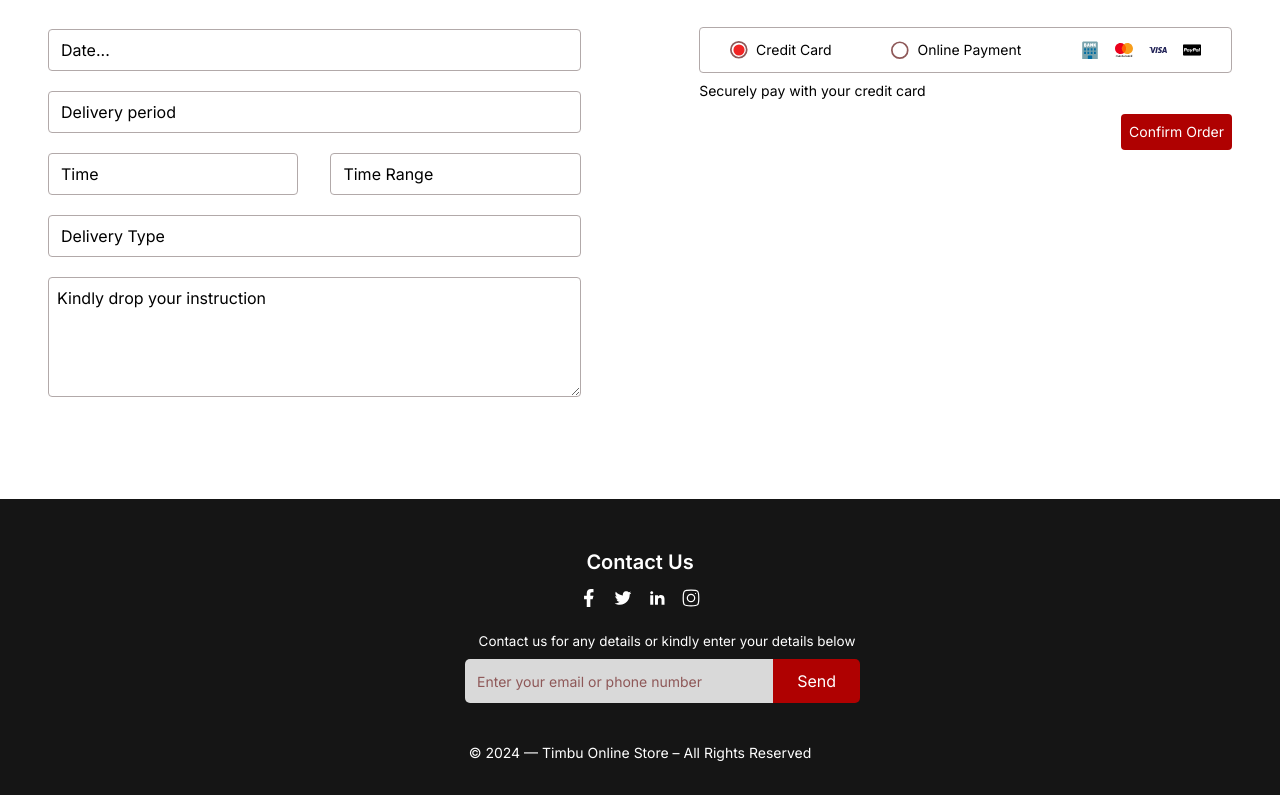
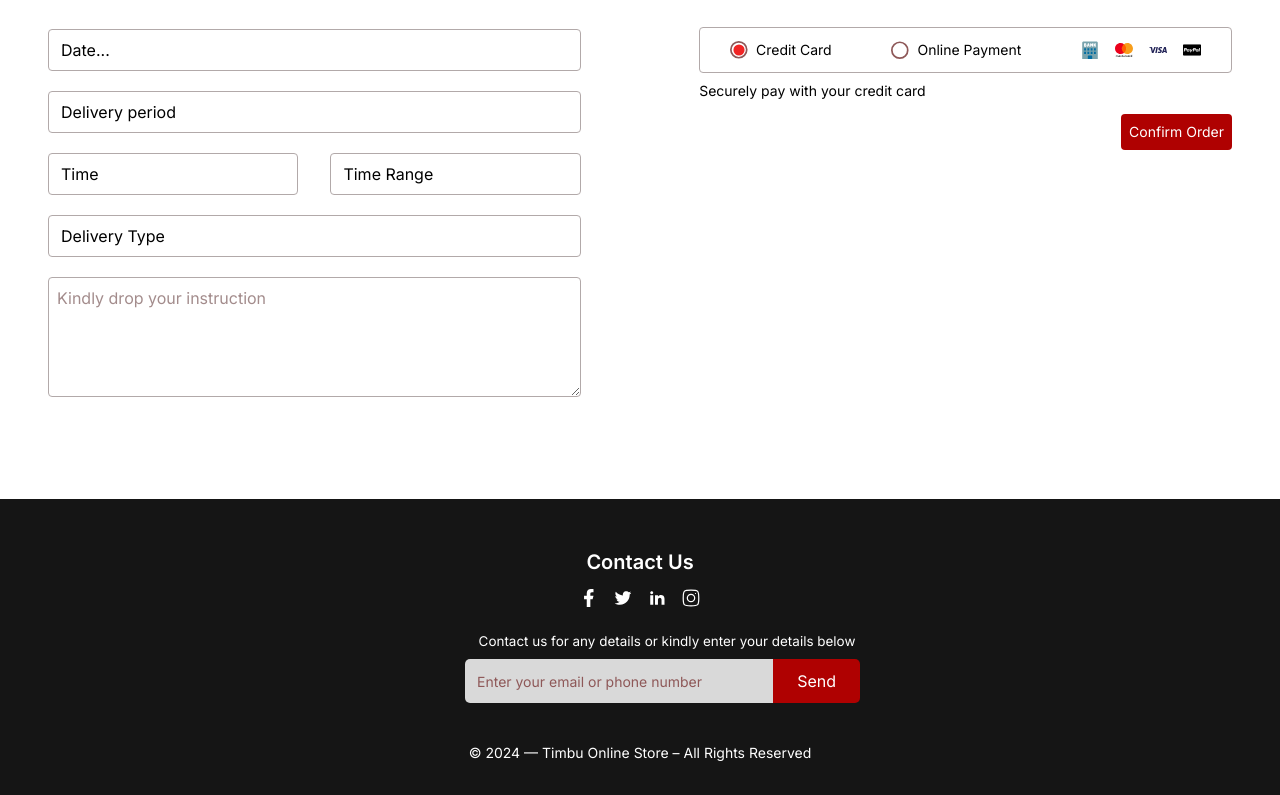
Before and after one commit to Emmadegreat/stage2-task, a Next.js app: page /checkout in a window 1280 px wide. Shown: the part 627-1422 px from the top of the page. Built offline with nearby package versions, Linux system fonts and the light colour scheme.

Commit message:
codes optimized

```diff
--- a/src/app/checkout/page.tsx
+++ b/src/app/checkout/page.tsx
@@ -119,9 +119,9 @@ const Checkout = () => {
                             className='w-full h-[42px] text-[1rem] px-3 py-1 mb-5 rounded border-[1px] border-[#B2A9A9]
                                 focus:outline-0 focus:border-[1px] focus:border-[#B2A9A9] placeholder-[#000] mr-4'
                         />
-                        <textarea name="" id="" className='border-[1px] border-[#B2A9A9]
+                        <textarea name="" placeholder="Kindly drop your instruction" id="" className='border-[1px] border-[#B2A9A9]
                                 focus:outline-0 focus:border-[1px] focus:border-[#B2A9A9] placeholder-[#A38C8C] rounded p-2 md:h-1[30px] h-[120px] basis-[30%] w-full'>
-                            Kindly drop your instruction
+
                         </textarea>
                     </section>
 
--- a/src/components/productcard.tsx
+++ b/src/components/productcard.tsx
@@ -94,9 +94,6 @@ const ProductCard: React.FC<productsProps> = ({ imgUrl, name, price }) => {
                         </div>
                     </div>
 
-
-
-
                 </div>
             )}
 
```
